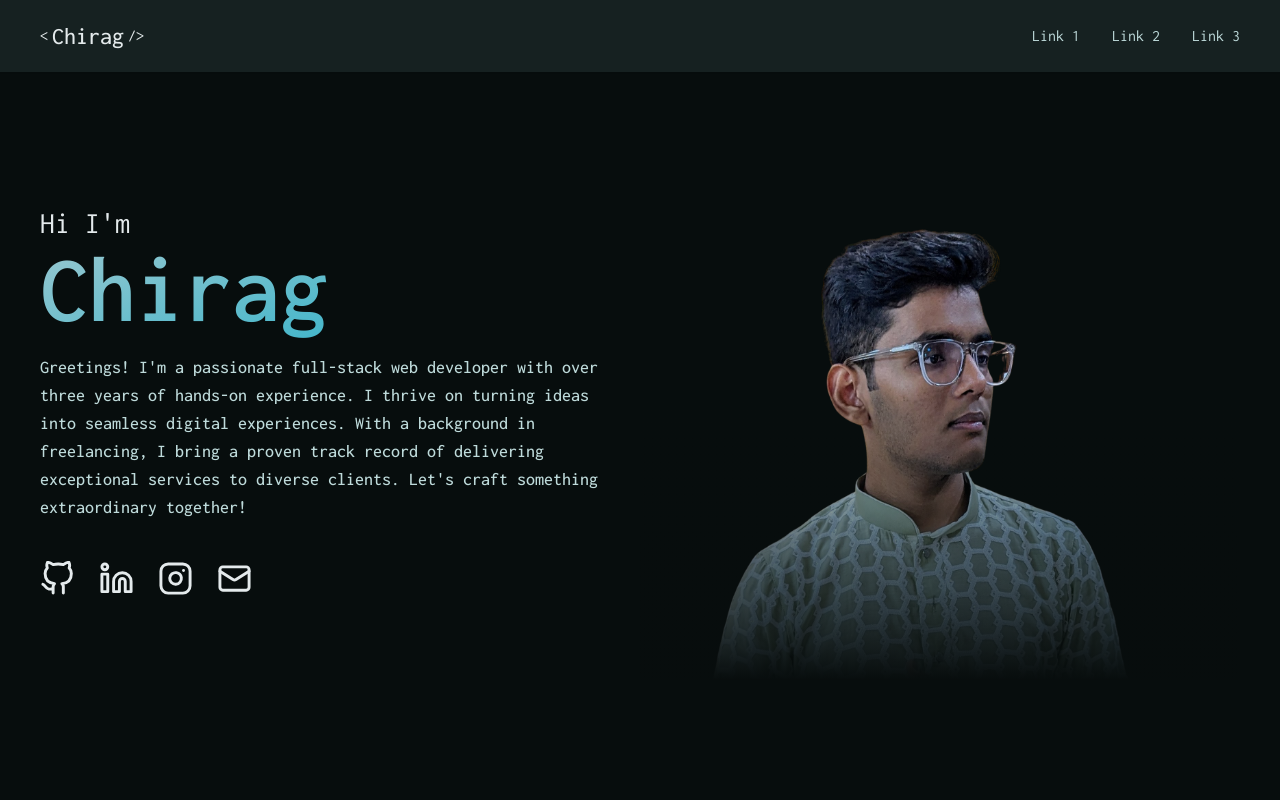
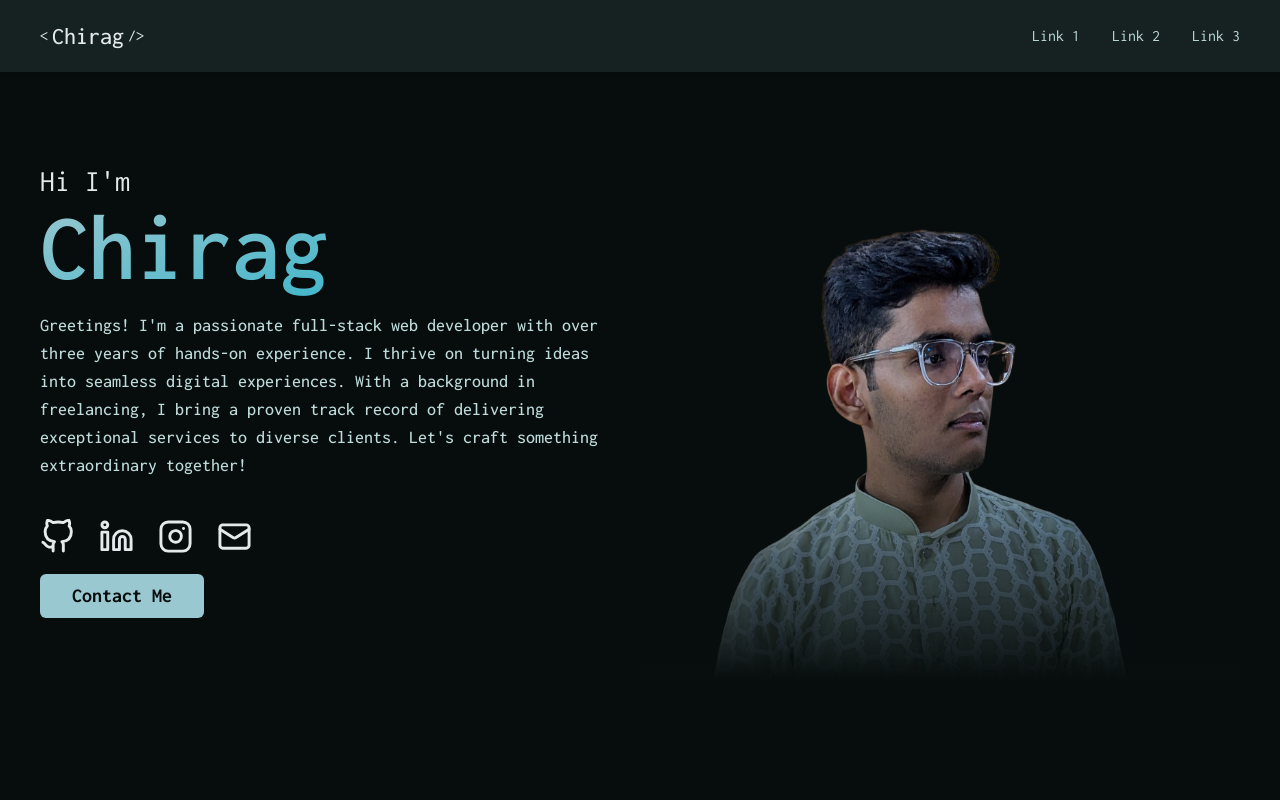
Before and after one commit to chirag3003/portfolio-v3, a Next.js app: page / in a window 1280 px wide. Shown: the top 800 px of the page. Built offline with nearby package versions, Linux system fonts and the light colour scheme.

Commit message:
added contact me button in hero section

```diff
--- a/components/HeroSection.tsx
+++ b/components/HeroSection.tsx
@@ -1,6 +1,7 @@
 import { Linkedin, Mail } from 'lucide-react'
 import React from 'react'
 import { GitHub, Instagram } from 'react-feather'
+import { Button } from './ui/button'
 
 function HeroSection() {
     return (
@@ -34,6 +35,9 @@ function HeroSection() {
                         <Mail height={35} width={35} />
                     </a>
                 </div>
+                <div className="button">
+                    <Button size={"lg"} className='font-bold text-xl my-5 '>Contact Me</Button>
+                </div>
             </div>
             <div className="image w-full lg:w-1/2 relative aspect-square -mt-10 ">
                 <img
```
